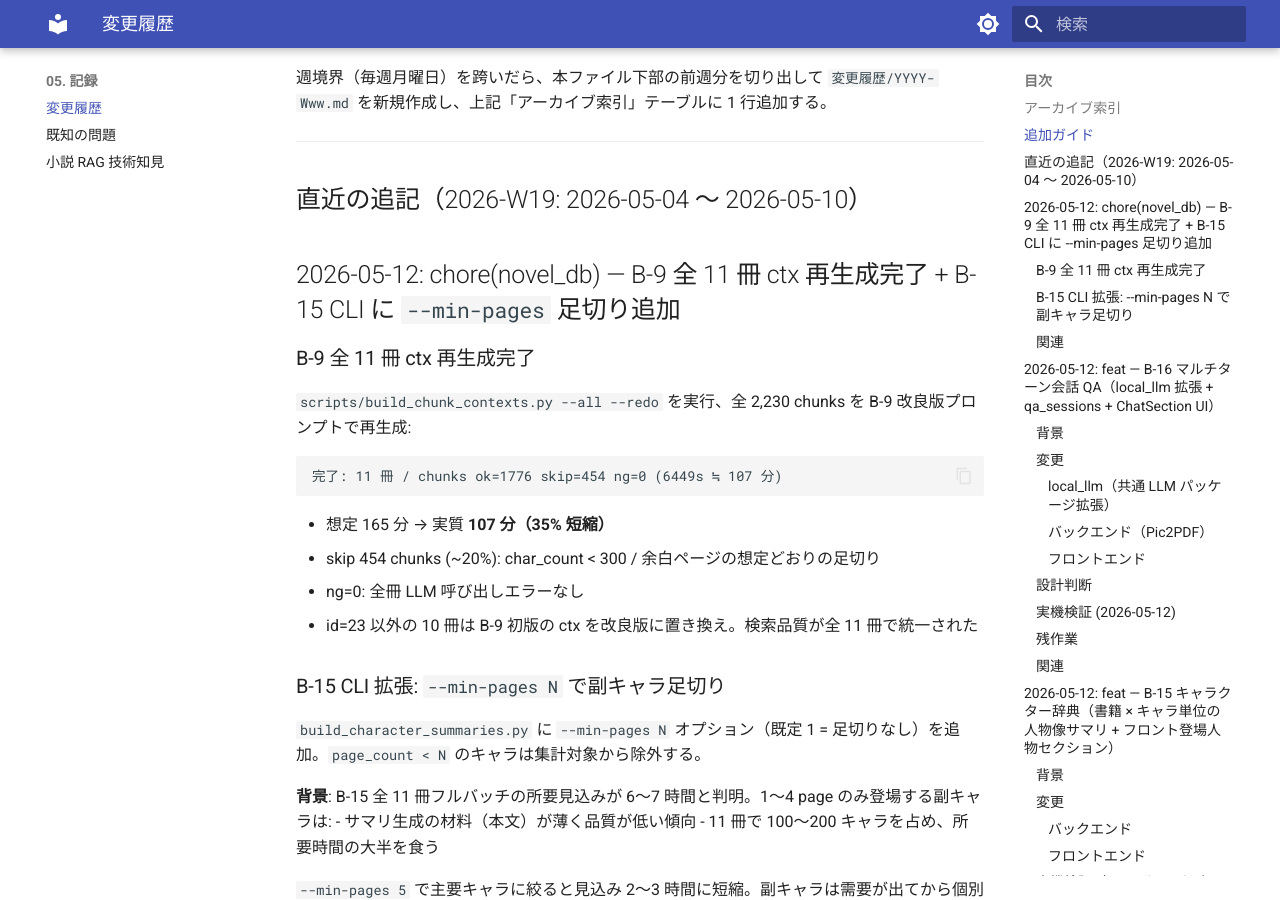
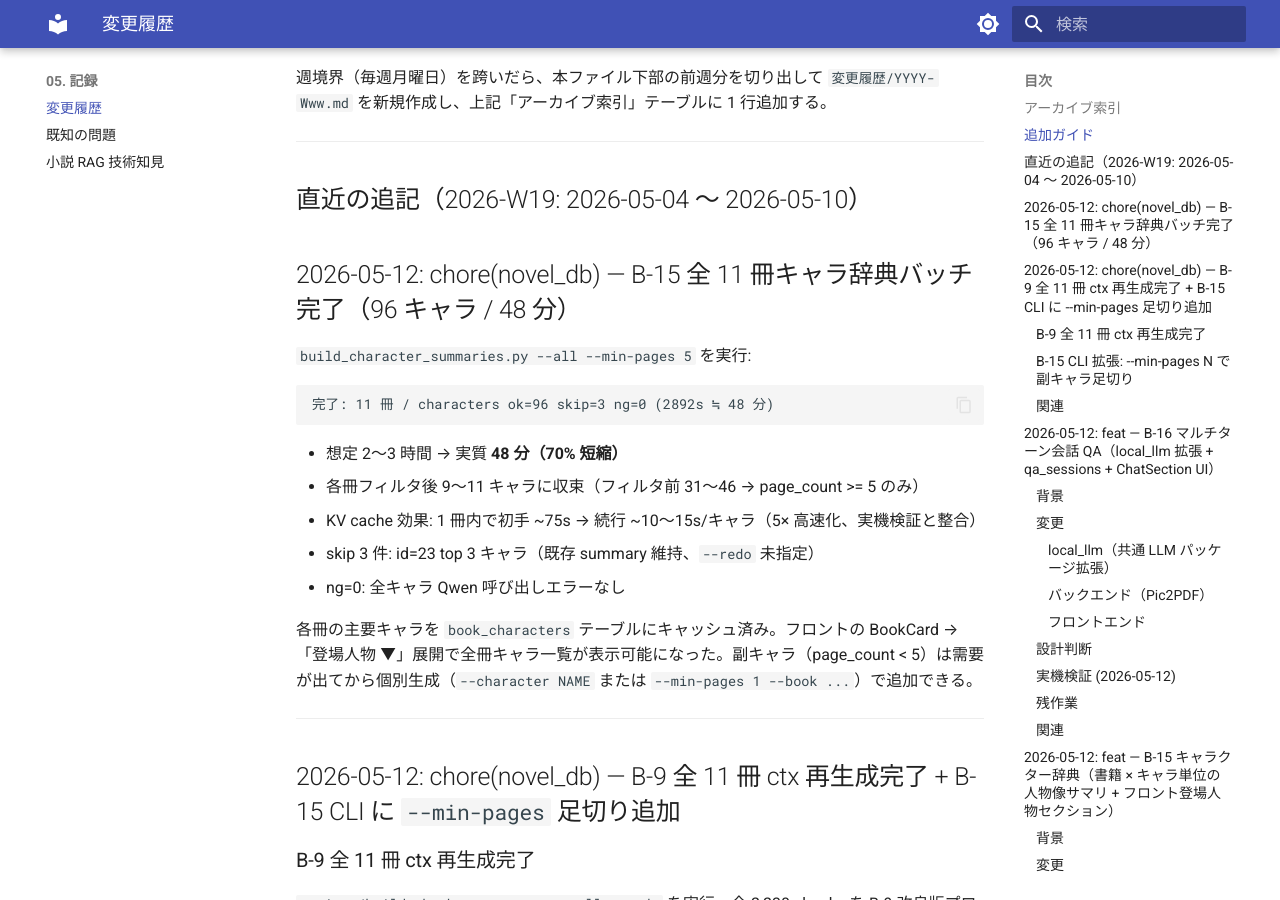
Before and after one commit to kkmmyr/Pic2PDF_Viewer, an MkDocs documentation site: the page built from docs/05_記録/変更履歴.md, in a window 1280 px wide and 900 px high, scrolled down 1090 px. Built offline with MkDocs 1.6.1 and Material for MkDocs 9.7.7, drawn with Linux system fonts in a browser that asks for light colours.

Commit message:
chore(novel_db): B-15 全 11 冊キャラ辞典バッチ完了（96 キャラ / 48 分）
build_character_summaries.py --all --min-pages 5 を実行、全 11 冊で
主要キャラ 96 件を生成 (ng=0、所要 48 分)。想定 2〜3 時間 → 70% 短縮。

各冊フィルタ後 9〜11 キャラに収束し（フィルタ前 31〜46）、llama-server の
KV cache 効果で 1 冊内は初手 ~75s → 続行 ~10〜15s/キャラ。書籍切替時に
system prefix が変わるため cache miss する想定どおりの挙動。

skip 3 件は id=23 top 3 の既存 summary 維持（--redo 未指定）、ng=0。
副キャラ（page_count < 5）は需要が出てから個別生成で対応する設計。

設計書 §5.10 / 変更履歴 反映。

Co-Authored-By: Claude Opus 4.7 <noreply@anthropic.com>

````diff
--- a/docs/03_詳細設計/小説テキスト検索・RAG機能_バックエンド設計.md
+++ b/docs/03_詳細設計/小説テキスト検索・RAG機能_バックエンド設計.md
@@ -512,6 +512,11 @@ Anthropic 2024-09 ブログの **Contextual Retrieval** 手法を踏襲。各チ
 - アストリッド（35p, body 38k chars）: 365 chars サマリ / 41 秒
 - 合計 596 秒、`ng=0`、`book_characters` に 3 行 UPSERT 完了。生成内容は役職 / 行動 / 心情の変化 / 関係性 / 印象的フレーズを含む 1 段落 (400 字程度) に整合
 - 2 キャラ目以降が高速化したのは llama-server の KV cache 効果と見られる
+
+**全 11 冊バッチ実行 (2026-05-12)**: `--all --min-pages 5` で実行:
+- 完了: **96 キャラ生成 / skip=3 / ng=0 / 48 分**
+- 各冊 フィルタ後 9〜11 キャラ（フィルタ前 31〜46）→ KV cache が効きやすい程よい粒度
+- 1 冊あたり初手 ~75s + 続行 ~10〜15s/キャラ、書籍切替時に system prefix 変化で cache miss
 
 ### 5.12. マルチターン会話 QA（`qa_sessions.py` + `llm.stream_chat`）（2026-05-12 追加: B-16）
 
--- a/docs/05_記録/変更履歴.md
+++ b/docs/05_記録/変更履歴.md
@@ -27,6 +27,24 @@
 ---
 
 ## 直近の追記（2026-W19: 2026-05-04 〜 2026-05-10）
+
+## 2026-05-12: chore(novel_db) — B-15 全 11 冊キャラ辞典バッチ完了（96 キャラ / 48 分）
+
+`build_character_summaries.py --all --min-pages 5` を実行:
+
+```
+完了: 11 冊 / characters ok=96 skip=3 ng=0 (2892s ≒ 48 分)
+```
+
+- 想定 2〜3 時間 → 実質 **48 分（70% 短縮）**
+- 各冊フィルタ後 9〜11 キャラに収束（フィルタ前 31〜46 → page_count >= 5 のみ）
+- KV cache 効果: 1 冊内で初手 ~75s → 続行 ~10〜15s/キャラ（5× 高速化、実機検証と整合）
+- skip 3 件: id=23 top 3 キャラ（既存 summary 維持、`--redo` 未指定）
+- ng=0: 全キャラ Qwen 呼び出しエラーなし
+
+各冊の主要キャラを `book_characters` テーブルにキャッシュ済み。フロントの BookCard → 「登場人物 ▼」展開で全冊キャラ一覧が表示可能になった。副キャラ（page_count < 5）は需要が出てから個別生成（`--character NAME` または `--min-pages 1 --book ...`）で追加できる。
+
+---
 
 ## 2026-05-12: chore(novel_db) — B-9 全 11 冊 ctx 再生成完了 + B-15 CLI に `--min-pages` 足切り追加
 
````
